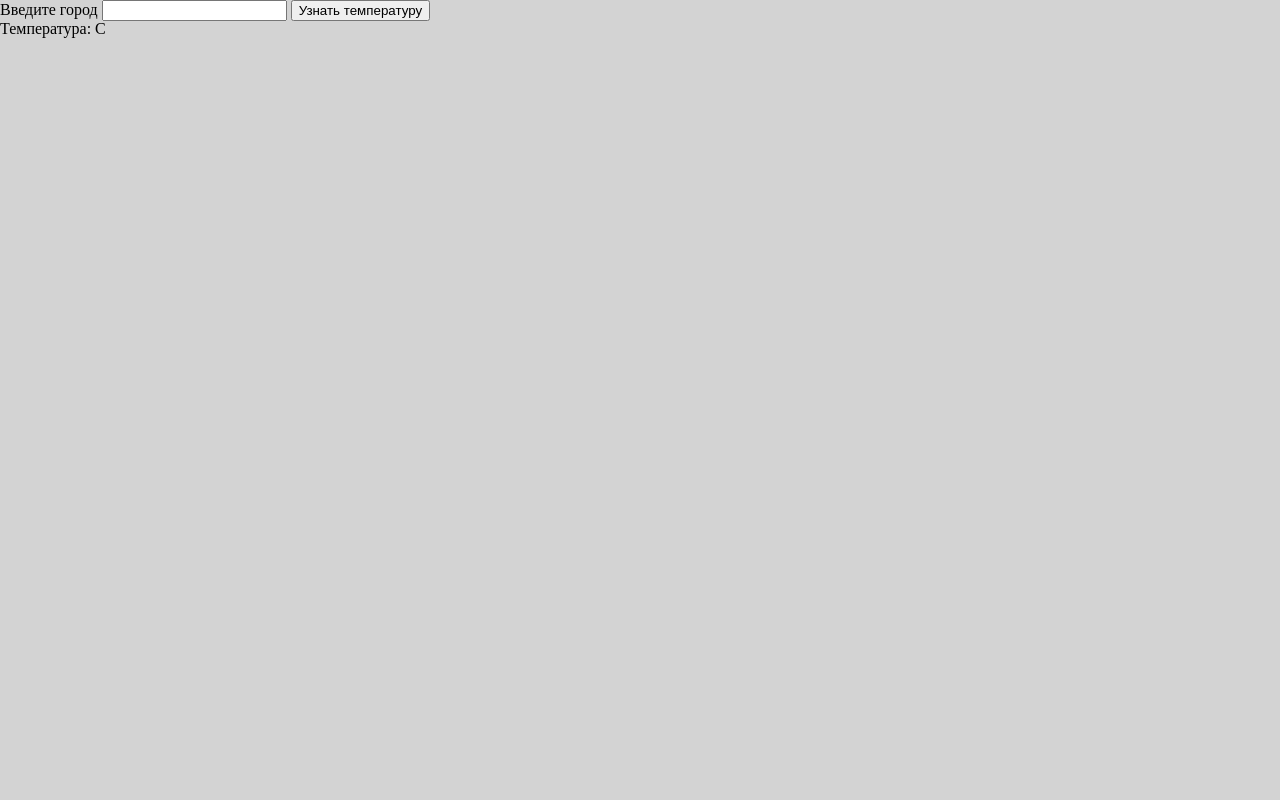
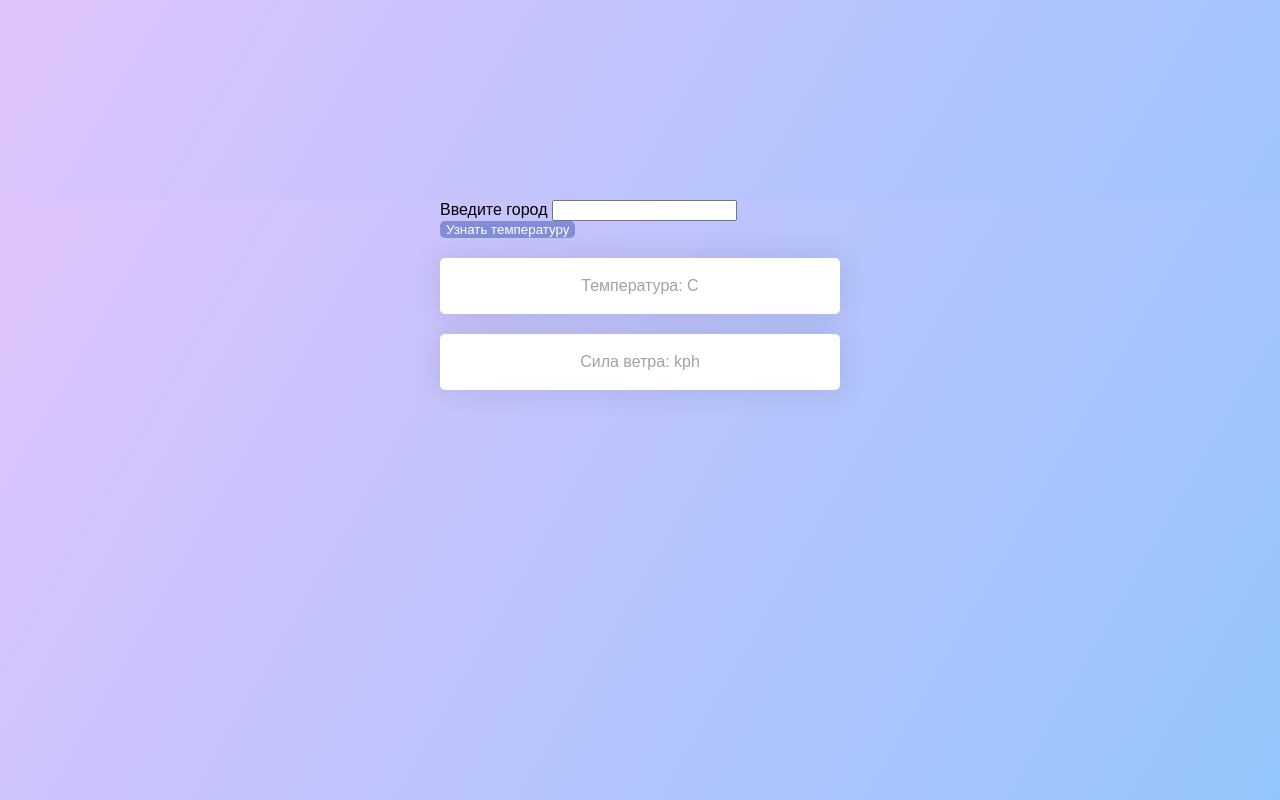
Before and after one commit to shootyourstereo/MCS_JS_Basics, a plain HTML site: page hw14_weatherAPI/index.html in a window 1280 px wide. Shown: the top 800 px of the page. Drawn offline with Linux system fonts and the light colour scheme.

Commit message:
hw14_weather
added wind and css

```diff
--- a/hw14_weatherAPI/css/style.css
+++ b/hw14_weatherAPI/css/style.css
@@ -1,4 +1,43 @@
 @import url(reset.css);
-body {
-	background-color: lightgrey;
+html, body {
+  height: 100%;
+  background-image: linear-gradient(120deg, #e0c3fc 0%, #8ec5fc 100%);
+  font-family: "Futura", sans-serif;
 }
+
+.container {
+  width: 400px;
+  height: 200px;
+  display: flex;
+  flex-wrap: wrap;
+  align-items: center;
+  align-content: flex-start;
+  margin: 200px auto;
+}
+
+.result, .resultWind {
+  margin-top: 20px;
+  padding: 20px;
+  width: 400px;
+  height: auto;
+  background-color: white;
+  color: #A2A2A2;
+  box-sizing: border-box;
+  border-radius: 5px;
+  text-align: center;
+  box-shadow: 0 0 30px rgba(0,0,0,.1)
+}
+
+.button {
+  background: #828DD7;
+  color: white;
+  border: none;
+  border-radius: 5px;
+  position: relative;
+  font-size: 10pt;
+}
+
+.button:hover {
+  background-color: #5F68A5;
+  cursor: pointer;
+}
--- a/hw14_weatherAPI/index.html
+++ b/hw14_weatherAPI/index.html
@@ -6,14 +6,19 @@
 	<link rel="stylesheet" href="css/style.css">
 </head>
 <body>
+	<div class="container">
 	<form>
   <label for="city">Введите город</label>
   <input type="text" name="city">
-  <input type="submit" value="Узнать температуру">
+  <input class="button" type="submit" value="Узнать температуру">
 	</form>
   <div class="result">
 		<h2>Температура: <span class="temp"></span> С</h2>
 	</div>
-	<script src="js/script.js"></script>
+  <div class="resultWind">
+		<h2>Сила ветра: <span class="wind"></span> kph</h2>
+  </div>
+  </div>
+  <script src="js/script.js"></script>
 </body>
 </html>
--- a/hw14_weatherAPI/js/script.js
+++ b/hw14_weatherAPI/js/script.js
@@ -2,6 +2,7 @@
 const APIKey = 'dfaedf9a05aa4f228dd175432180306';
 const form = document.forms[0];
 const insert = document.querySelector('.temp');
+const insertTwo = document.querySelector('.wind');
 
 form.onsubmit = function(e) {
 	e.preventDefault();
@@ -14,9 +15,11 @@ form.onsubmit = function(e) {
 if (xhr.status != 200){
 	console.log(xhr.status + ' ' + xhr.statusText);
 }
+
 else {
 	let DATA = JSON.parse(xhr.responseText);
 	console.log(DATA);
 	insert.innerHTML = DATA.current.temp_c;
+	insertTwo.innerHTML = DATA.current.wind_kph;
 }
 }
```
